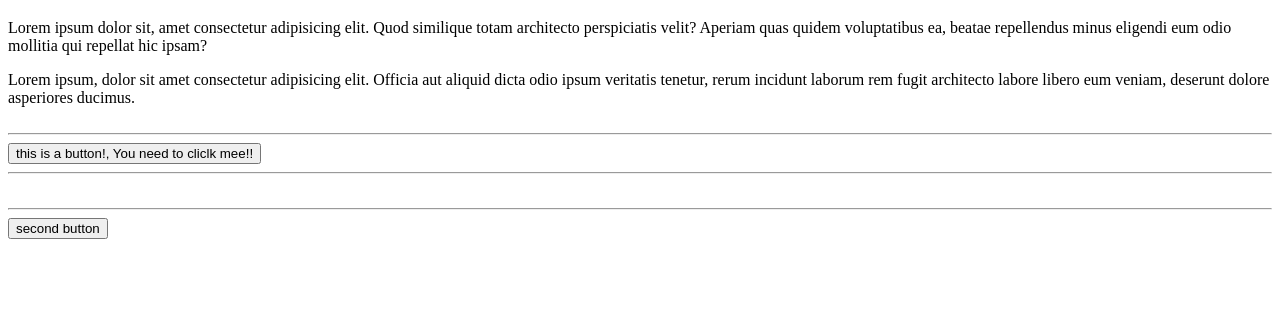
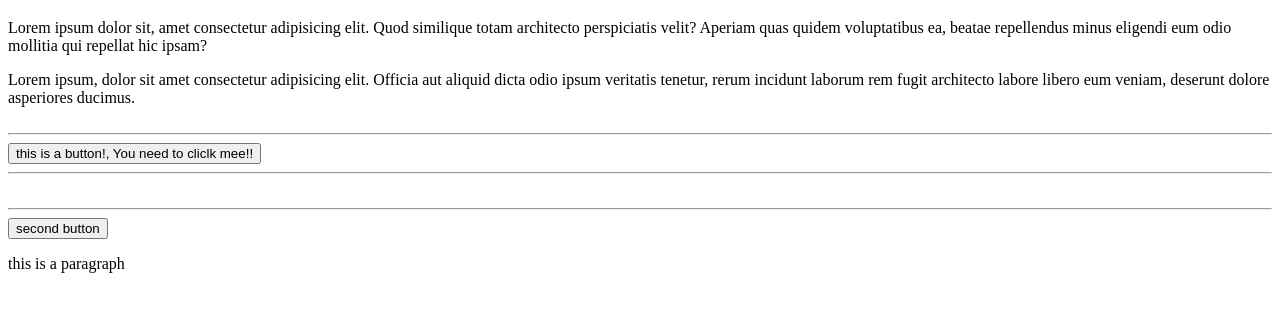
Before and after one commit to pelqimDS/MyProject, a plain HTML site: page index.html in a window 1280 px wide. Shown: the part 230-542 px from the top of the page. Drawn offline with Linux system fonts and the light colour scheme.

Commit message:
i added a paragraph

```diff
--- a/index.html
+++ b/index.html
@@ -34,5 +34,8 @@
     second button
 </button>
 
+
+<p>this is a paragraph</p>
+
 </body>
 </html>
--- /dev/null
+++ b/task1.js
@@ -0,0 +1 @@
+console.log('Task1')
```
